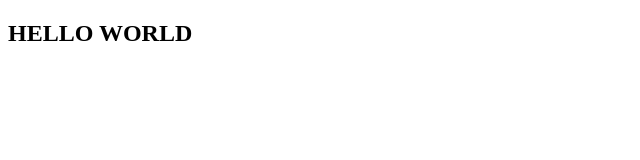
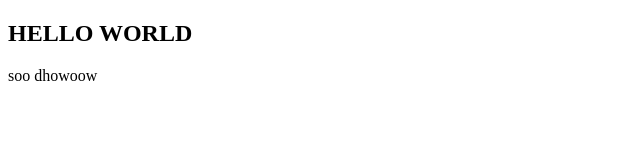
Before and after one commit to Burhaan26/abdi22, a plain HTML site: page index.html in a window 1280 px wide. Shown: the whole page, without its empty margins (0-640 px from the left). Drawn offline with Linux system fonts and the light colour scheme.

Commit message:
added css file

```diff
--- /dev/null
+++ b/css/styl.css
@@ -0,0 +1,5 @@
+body {
+
+
+	background: lightblue;
+}
--- a/index.html
+++ b/index.html
@@ -6,7 +6,7 @@
 <body>
 
 	<h2>HELLO WORLD</h2>
-
+		<p>soo dhowoow</p>
 
 
 
```
